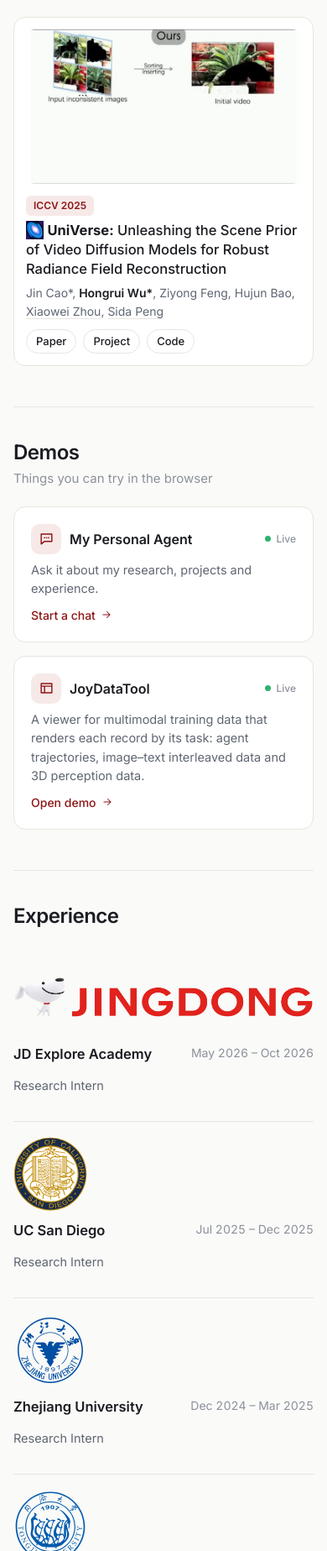
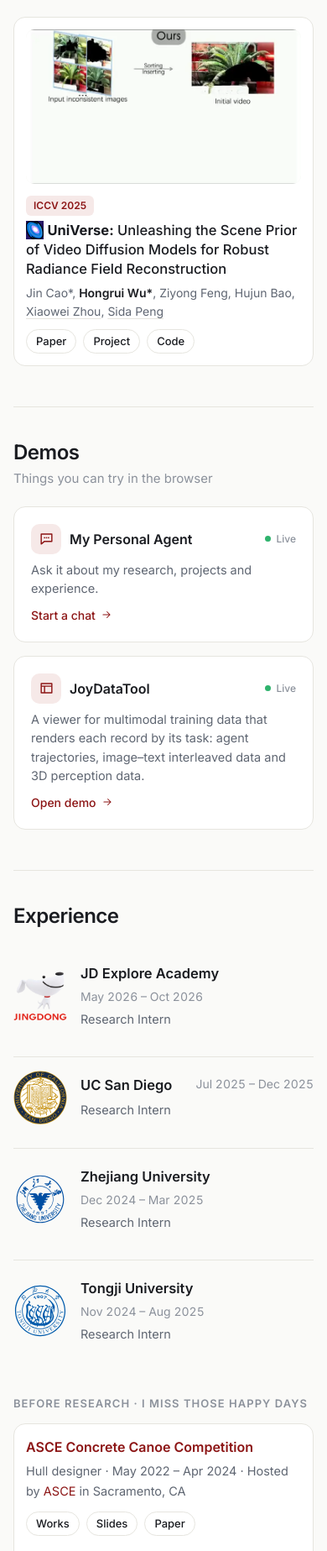
Before and after one commit to oneHFR/oneHFR.github.io, a Jekyll site: the page built from _pages/about.md, in a window 390 px wide. Shown: the part 3216-5063 px from the top of the page at 84% size. Built offline with Jekyll 4.4.1, drawn with Linux system fonts in a browser that asks for light colours; grey boxes are pictures that could not be loaded.

Commit message:
Homepage: equal square, centered experience logos; square JD lockup
Co-Authored-By: Claude Opus 5.5 (1M context) <noreply@anthropic.com>
Claude-Session: https://claude.ai/code/session_01QNMo7FCCFnVF5qPTeXeTUv

```diff
--- a/assets/css/home.css
+++ b/assets/css/home.css
@@ -184,15 +184,16 @@ svg { width: 1em; height: 1em; flex: none; }
 /* ---------- Experience ---------- */
 .timeline { list-style: none; margin: 0; padding: 0; display: grid; gap: 12px; }
 .timeline > li {
-  display: grid; grid-template-columns: 200px 1fr; column-gap: 28px; align-items: center;
-  padding: 18px 0;
+  display: grid; grid-template-columns: 96px 1fr; column-gap: 24px; row-gap: 4px;
+  grid-template-rows: 1fr auto auto 1fr; align-items: center; padding: 16px 0;
 }
 .timeline > li + li { border-top: 1px solid var(--line); }
 /* Logos are the focus here: large, transparent, no frame. */
-.exp__logo { grid-row: span 2; position: relative; width: 200px; height: 112px; display: grid; place-items: center start; }
+/* Every logo sits in the same square slot, centered, with the text block centered beside it. */
+.exp__logo { grid-row: 1 / -1; position: relative; width: 96px; height: 96px; display: grid; place-items: center; }
 .exp__logo::before { content: attr(data-initial); font-weight: 700; font-size: 28px; color: var(--faint); }
 .exp__logo:has(img)::before { content: none; }
-.exp__logo img { position: absolute; inset: 0; width: 100%; height: 100%; object-fit: contain; object-position: left center; }
+.exp__logo img { position: absolute; inset: 0; width: 100%; height: 100%; object-fit: contain; object-position: center; }
 .exp__head { display: flex; flex-wrap: wrap; justify-content: space-between; gap: 2px 16px; }
 .exp__head h3 { margin: 0; font-size: 16.5px; font-weight: 600; }
 .exp__date { color: var(--faint); font-size: 14px; font-variant-numeric: tabular-nums; }
@@ -282,8 +283,8 @@ svg { width: 1em; height: 1em; flex: none; }
 
   .pub { grid-template-columns: 1fr; gap: 14px; padding: 14px; }
   .demos { grid-template-columns: 1fr; }
-  .timeline > li { grid-template-columns: 1fr; row-gap: 10px; }
-  .exp__logo { grid-row: auto; width: 100%; height: 88px; }
+  .timeline > li { grid-template-columns: 64px 1fr; column-gap: 16px; }
+  .exp__logo { width: 64px; height: 64px; }
   .canoe { padding: 14px; }
   .canoe__grid { grid-template-columns: 1fr; }
   .canoe__poster { grid-column: auto; grid-row: auto; aspect-ratio: 960 / 1474; }
@@ -303,5 +304,5 @@ svg { width: 1em; height: 1em; flex: none; }
 
 .visually-hidden { position: absolute !important; width: 1px; height: 1px; overflow: hidden; clip: rect(0 0 0 0); white-space: nowrap; }
 .pub__cover:not([data-anim]) { cursor: default; }
-.timeline .exp__head { align-self: end; }
-.timeline .exp__role { align-self: start; margin-top: 2px; }
+.timeline .exp__head { grid-column: 2; grid-row: 2; }
+.timeline .exp__role { grid-column: 2; grid-row: 3; }
```
Also changed, not shown: images/logos/jd.png.
